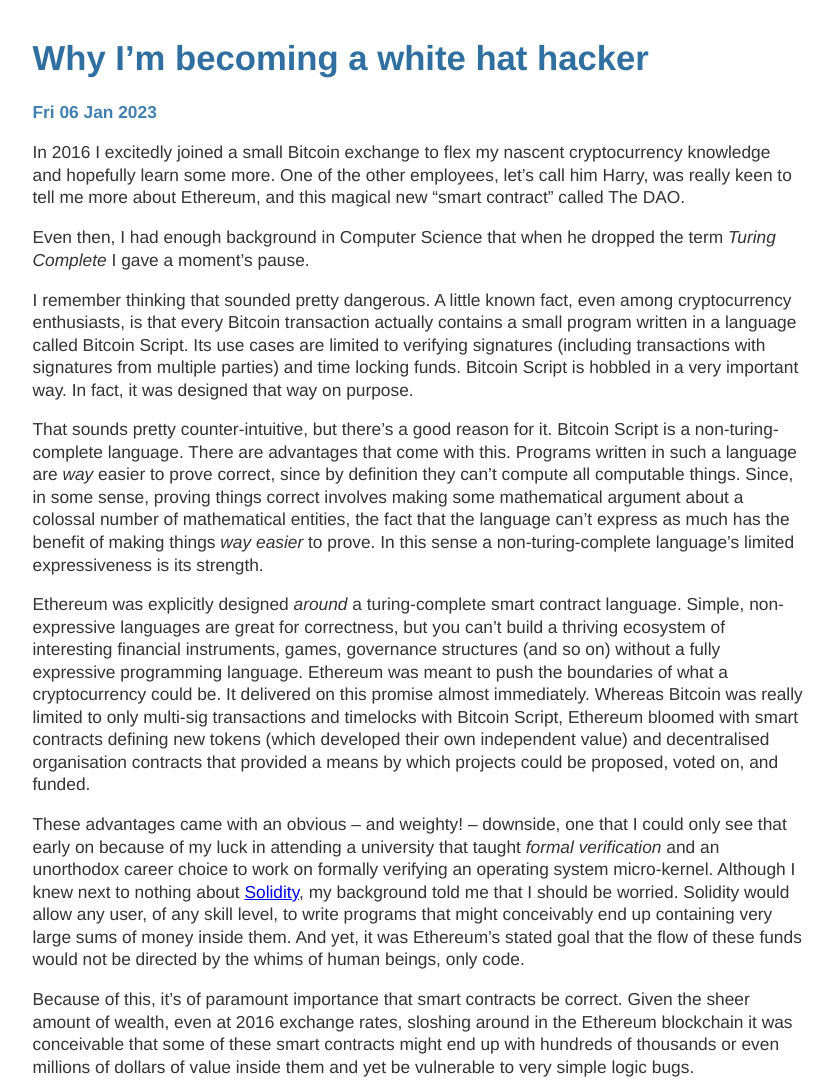
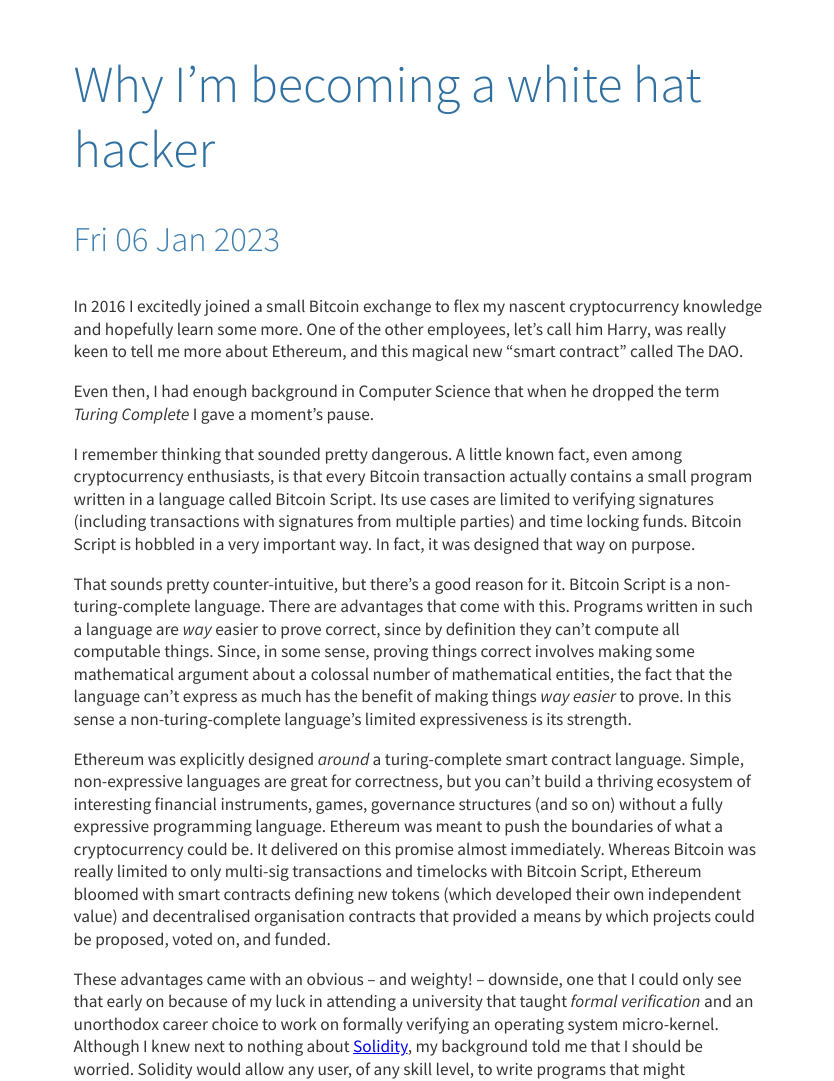
Before and after one commit to one-hundred-proof/one-hundred-proof.github.io, a plain HTML site: page why-white-hat-hacker.html in a window 1280 px wide. Shown: the top 1081 px of the page, without its empty margins (222-1056 px from the left). Drawn offline with Linux system fonts and the light colour scheme.

Commit message:
Update fonts

```diff
--- a/css/style.css
+++ b/css/style.css
@@ -7,7 +7,8 @@ html {
 }
 
 body {
-  font-family: Helvetica;
+  font-family: Source Sans Pro, Helvetica;
+  font-weight: 400;
   font-size: 13pt;
   margin: auto;
   max-width: 80ch;
@@ -18,21 +19,28 @@ body {
 }
 
 h1, h2, h3, h4, h5, h6 {
+    font-weight: 300;
     color: #3070a0;
+}
+
+h1 {
+    font-size: 3em;
 }
 
 p {
   color: #333333;
-  line-height: 1.3;
+  line-height: 1.3em;
 }
 
 .author {
-  font-weight: bold;
+  font-size: 2em;
+  font-weight: 300;
   color: #4080b0;
 }
 
 .date {
-  font-weight: bold;
+  font-size: 2em;
+  font-weight: 300;
   color: #4080b0;
 }
 
--- a/why-white-hat-hacker.html
+++ b/why-white-hat-hacker.html
@@ -15,6 +15,7 @@
     ul.task-list{list-style: none;}
     .display.math{display: block; text-align: center; margin: 0.5rem auto;}
   </style>
+  <link rel="stylesheet" type="text/css" href="https://fonts.googleapis.com/css2?family=Source+Sans+Pro:ital,wght@0,300;0,400;0,600;0,700;0,900;1,300;1,400;1,700">
   <link rel="stylesheet" href="./css/style.css" />
   <!--[if lt IE 9]>
     <script src="//cdnjs.cloudflare.com/ajax/libs/html5shiv/3.7.3/html5shiv-printshiv.min.js"></script>
```
Also changed, not shown: drafts/what-i-like-about-hacking.html (+1 -0 lines).
